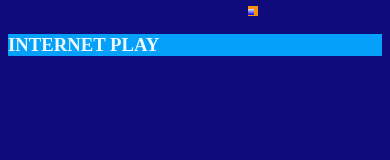
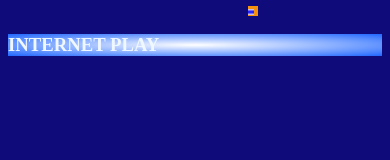
Before and after one commit to rakinplaban/wthw, a plain HTML site: page index.html in a window 390 px wide. Drawn offline with Linux system fonts and the light colour scheme.

Commit message:
color gradient

```diff
--- a/styles.scss
+++ b/styles.scss
@@ -28,7 +28,7 @@ body{
     }
 
     .fig1{
-        background: linear-gradient(rgb(239, 223, 223),blue);
+        background: linear-gradient(rgb(239, 223, 223),blue, rgb(239, 223, 223));
         margin-top:-7px;
         padding: 3px;
     }
@@ -38,5 +38,7 @@ body{
     background: #04a0fa;
 }
 .heading{
-    color:aliceblue
+    color:aliceblue;
+    background: radial-gradient(white,#2067ff);
+    // background: -gradient(#2067ff,white);
 }
```
Also changed, not shown: styles.css, 1 other file.
